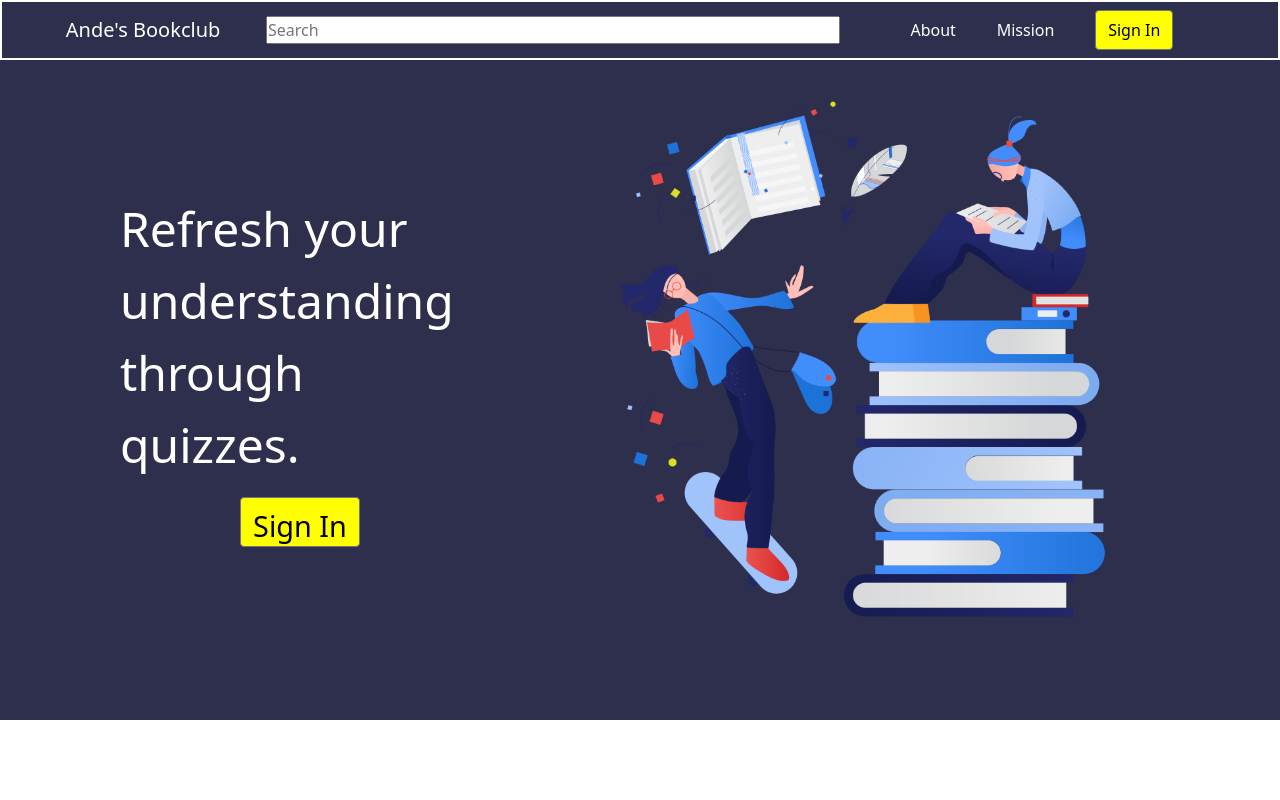
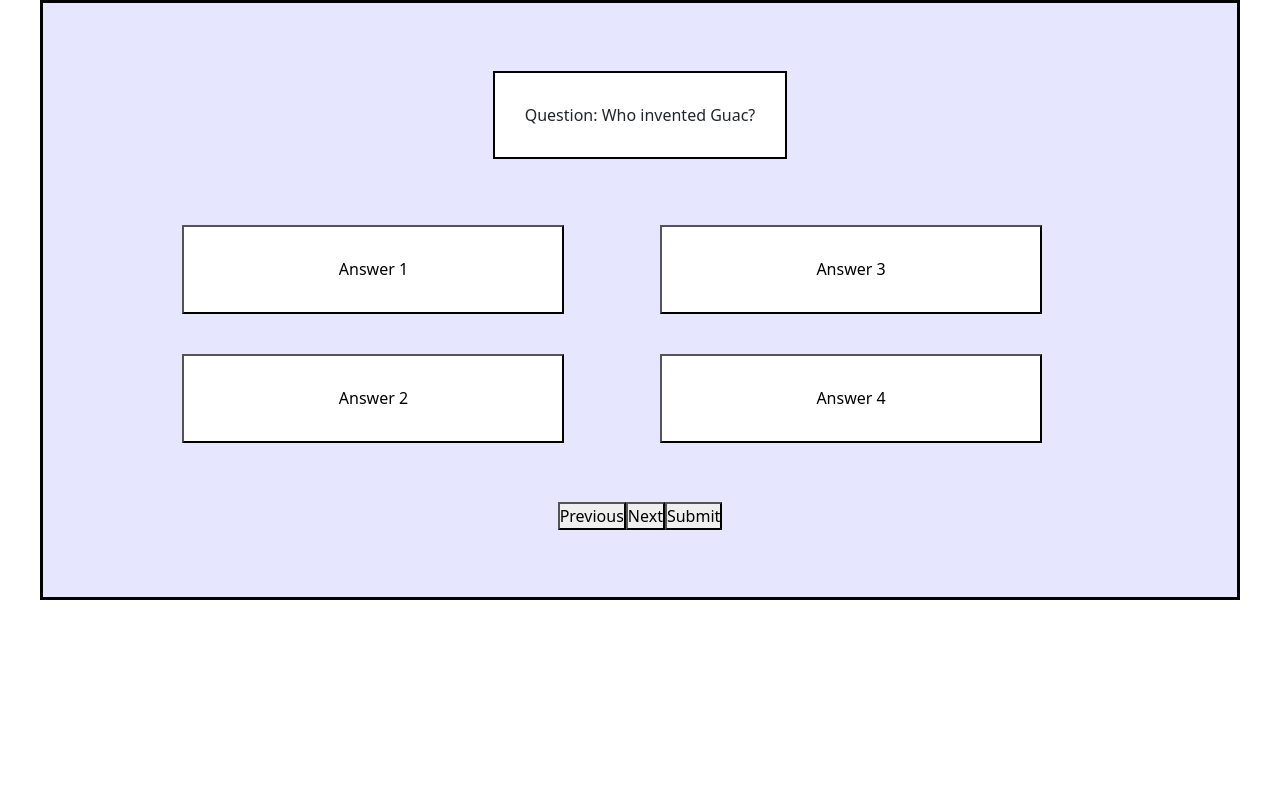
Before and after one commit to ruben-ruiz/andesbookclub, a React (Create React App) app in the folder client/: page / in a window 1280 px wide. Shown: the top 800 px of the page. Built offline with nearby package versions, Linux system fonts and the light colour scheme; the HTML template or start-up script is replaced by a standard one.

Commit message:
Created quiz Modal, not yet able to handle dynamic data:

```diff
--- a/client/src/App.jsx
+++ b/client/src/App.jsx
@@ -1,5 +1,6 @@
 import React from 'react';
 import Landing from './components/Landing';
+import QuizModal from './components/QuizModal';
 
 // import axios from 'axios';
 
@@ -8,7 +9,7 @@ class App extends React.Component {
   render() {
     return (
       <div>
-        <Landing />
+        <QuizModal />
       </div>
     );
   }
--- a/client/src/components/Footer.jsx
+++ b/client/src/components/Footer.jsx
@@ -11,7 +11,7 @@ function Footer() {
       <div className="footer-social">
         <a className="footer-social-twitter" href="twitter.com"><img src="https://img.icons8.com/android/24/000000/twitter.png" /></a>
         <a className="footer-social-instagram" href="instagram.com"><img src="https://img.icons8.com/material-rounded/24/000000/instagram-new.png" /></a>
-        <a className="footer-social-facebook" href="facebook.com"><img src="https://img.icons8.com/android/24/000000/facebook-new.png" /></a>
+        <a className="footer-social-facebook" href="https://www.facebook.com/"><img src="https://img.icons8.com/android/24/000000/facebook-new.png" /></a>
       </div>
     </div>
   );
--- /dev/null
+++ b/client/src/components/QuizModal.jsx
@@ -0,0 +1,24 @@
+import React from 'react';
+
+function QuizModal() {
+  return (
+    <div className="quiz">
+      <p className="quiz-question">Question: Who invented Guac?</p>
+
+      <form className="answers" onSubmit={(e) => { }}>
+        <button type="button" className="quiz-answer">Answer 1</button>
+        <button type="button" className="quiz-answer">Answer 2</button>
+        <button type="button" className="quiz-answer">Answer 3</button>
+        <button type="button" className="quiz-answer">Answer 4</button>
+      </form>
+
+      <div>
+        <button type="button">Previous</button>
+        <button type="button">Next</button>
+        <button type="button">Submit</button>
+      </div>
+    </div>
+  );
+}
+
+export default QuizModal;
--- a/client/src/styles.css
+++ b/client/src/styles.css
@@ -162,3 +162,55 @@ a {
 .footer-social>* {
   margin: 0 10px;
 }
+
+/* Questions and Answers Modals */
+/* ========================== */
+body {
+  display: flex;
+  justify-content: center;
+}
+
+.quiz {
+  background-color: rgb(230, 230, 255);
+  border: black solid 3px;
+  display: flex;
+  flex-direction: column;
+  justify-content: center;
+  align-items: center;
+  width: 1200px;
+  height: 600px;
+}
+
+.quiz-question {
+  background-color: white;
+  border: black solid 2px;
+  border-radius: 0;
+  padding: 30px;
+  width: fit-content;
+  height: fit-content;
+}
+
+.answers {
+  margin-top: 30px;
+  width: 80%;
+  height: 50%;
+  display: flex;
+  flex-direction: column;
+  flex-wrap: wrap;
+}
+
+.quiz-answer {
+  background-color: white;
+  border-radius: 0;
+  margin: 20px;
+  width: 40%;
+  height: 30%;
+}
+
+.quiz-answer:hover {
+  background-color: rgb(180, 241, 241);
+}
+
+.quiz-answer:focus {
+  background-color: thistle;
+}
```
